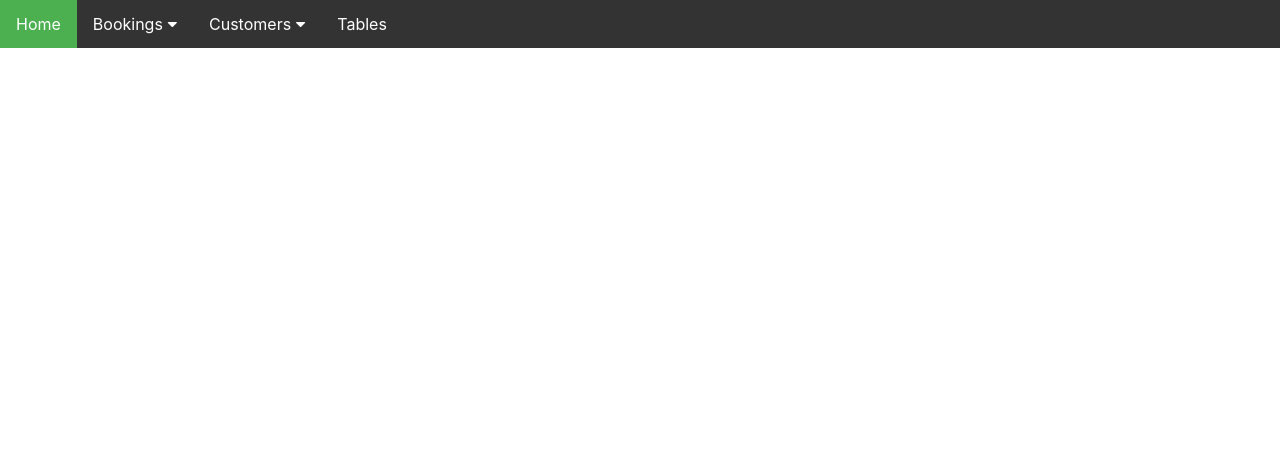
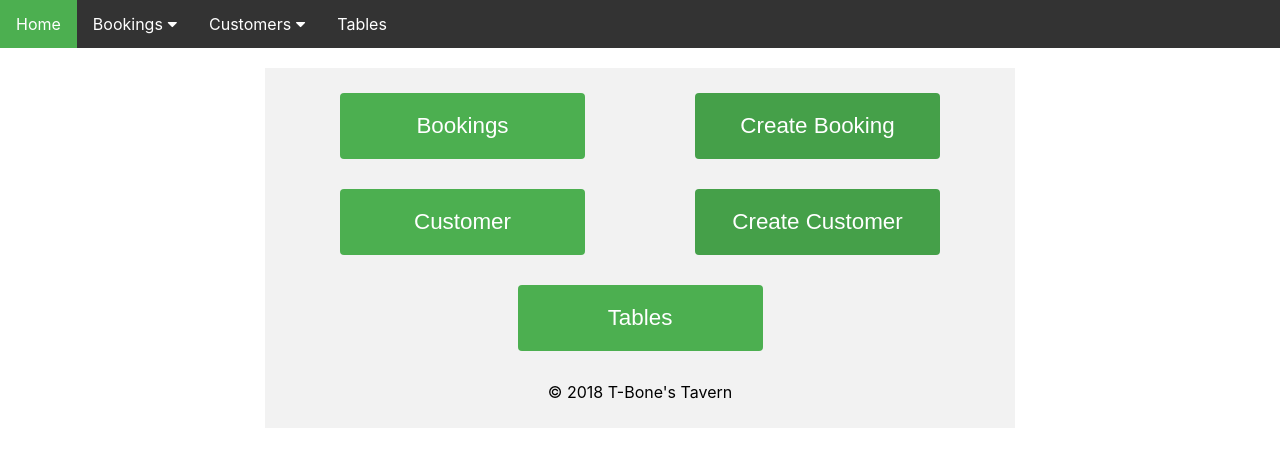
Before and after one commit to YYChen01988/Restaurant_Booking_System_Fullstack, a React (Create React App) app in the folder restaurantfrontend/: page / in a window 1280 px wide. Shown: the top 466 px of the page. Built offline with nearby package versions, Linux system fonts and the light colour scheme.

Commit message:
Adds home page navigation

```diff
--- a/restaurantfrontend/public/css/style.css
+++ b/restaurantfrontend/public/css/style.css
@@ -93,6 +93,111 @@ li a:hover, .dropdown:hover .dropbtn {
   ul.topnav li.right,
   ul.topnav li {float: none;}
 }
+
+/* Home page buttons */
+
+main {
+    background-color: #f2f2f2;
+    padding: 10px 20px;
+    max-width:750px;
+    margin: 20px auto;
+    clear: left;
+}
+
+.home-button {
+  background-size: cover;
+  display: inline-block;
+  border-radius: 4px;
+  background-color: #4CAF50;
+  border: none;
+  color: #ffffff;
+  text-align: center;
+  font-size: 1.4em;
+  padding: 20px;
+  width: 245px;
+  transition: all 0.5s;
+  cursor: pointer;
+  margin: 5px;
+}
+
+.home-button span {
+  cursor: pointer;
+  display: inline-block;
+  position: relative;
+  transition: 0.5s;
+}
+
+.home-button span:after {
+  content: '\00bb';
+  position: absolute;
+  opacity: 0;
+  top: 0;
+  right: -20px;
+  transition: 0.5s;
+}
+
+.home-button:hover span {
+  padding-right: 25px;
+}
+
+.home-button:hover span:after {
+  opacity: 1;
+  right: 0;
+}
+
+.home-button2 {
+  background-size: cover;
+  display: inline-block;
+  border-radius: 4px;
+  background-color: #45a049;
+  border: none;
+  color: #ffffff;
+  text-align: center;
+  font-size: 1.4em;
+  padding: 20px;
+  width: 245px;
+  transition: all 0.5s;
+  cursor: pointer;
+  margin: 5px;
+}
+
+.home-button2 span {
+  cursor: pointer;
+  display: inline-block;
+  position: relative;
+  transition: 0.5s;
+}
+
+.home-button2 span:after {
+  content: '\00bb';
+  position: absolute;
+  opacity: 0;
+  top: 0;
+  right: -20px;
+  transition: 0.5s;
+}
+
+.home-button2:hover span {
+  padding-right: 25px;
+}
+
+.home-button2:hover span:after {
+  opacity: 1;
+  right: 0;
+}
+
+/* Flex box */
+
+.grid-row {
+  display: flex;
+}
+
+.cell {
+  flex: 1;
+  padding: 10px;
+  text-align: center;
+}
+
 
 /* CUSTOMERS, BOOKINGS, TABLES */
 
@@ -195,6 +300,11 @@ input:focus::-webkit-input-placeholder {
   width: 70%;
 }
 
+.p-booking {
+  font-size: 20px;
+  font-weight: bold;
+}
+
 /* Date Picker*/
 
 .datepicker {
--- a/restaurantfrontend/src/App.js
+++ b/restaurantfrontend/src/App.js
@@ -1,6 +1,7 @@
 import React, {Component} from 'react';
 import {BrowserRouter as Router, Route, Switch} from "react-router-dom";
 import NavBar from './NavBar.js';
+import HomeContainer from './containers/HomeContainer';
 import CustomerContainer from './containers/customers/CustomerContainer';
 import CustomerFormContainer from './containers/customers/CustomerFormContainer';
 import EditCustomerFormContainer from './containers/customers/EditCustomerFormContainer';
@@ -18,7 +19,10 @@ class App extends Component {
           <NavBar/>
           <Switch>
 
-            {/* CUSTOMERS */}
+            {/* Home */}
+            <Route exact path = "/" component = {HomeContainer} />
+
+            {/* Customers */}
             <Route exact path="/customers" render={() => {
               const url = "/customers";
               return <CustomerContainer url={url}/>
@@ -33,7 +37,7 @@ class App extends Component {
               return <EditCustomerFormContainer url={url}/>
             }}/>
 
-            {/* BOOKINGS */}
+            {/* Bookings */}
             <Route exact path="/bookings/new" component={BookingFormContainer}/>
             <Route exact path="/bookings" component={BookingContainer}/>
             <Route exact path="/bookings/:id" render={(props) => {
@@ -45,7 +49,7 @@ class App extends Component {
               return <EditBookingFormContainer url={url}/>
             }}/>
 
-            {/* TABLES */}
+            {/* Tables */}
             <Route exact path="/tables" render={() => {
               const url = "/tables";
               return <TableContainer url={url}/>
--- /dev/null
+++ b/restaurantfrontend/src/containers/HomeContainer.js
@@ -0,0 +1,48 @@
+import React from 'react';
+
+const HomeContainer = (props) => {
+  return (
+    <React.Fragment>
+      <main>
+        <div className="grid">
+
+          <div className="grid-row">
+            <div className="cell">
+
+              <button className="home-button"><span><a href="/bookings">Bookings</a></span></button>
+            </div>
+            <div className="cell">
+              <button className="home-button2"><span><a href="/bookings/new">Create Booking</a></span></button>
+            </div>
+          </div>
+
+          <div className="grid-row">
+            <div className="cell">
+              <button className="home-button"><span><a href="/customers">Customer</a></span></button>
+            </div>
+            <div className="cell">
+              <button className="home-button2"><span><a href="/customers/new">Create Customer</a></span></button>
+            </div>
+          </div>
+
+          <div className="grid-row">
+            <div className="cell">
+              <button class="home-button"><span><a href="/tables">Tables</a></span></button>
+            </div>
+          </div>
+
+        </div>
+        <footer>
+          <center>
+            <p>© 2018 T-Bone's Tavern</p>
+          </center>
+        </footer>
+      </main>
+
+    </React.Fragment>
+  );
+}
+
+// style="vertical-align:middle"
+
+export default HomeContainer;
--- a/restaurantfrontend/src/containers/bookings/EditBookingFormContainer.js
+++ b/restaurantfrontend/src/containers/bookings/EditBookingFormContainer.js
@@ -16,7 +16,6 @@ class EditBookingFormContainer extends Component {
   }
 
   handleDate(date){
-    var requestedStartTime = date
     var requestedEndTime = new moment(date);
     requestedEndTime.add(2, 'hours')
     this.setState({startDate: date})
@@ -66,7 +65,7 @@ class EditBookingFormContainer extends Component {
       <React.Fragment>
         <h1>Edit Booking</h1>
         <div className="form-container">
-          <p>Original booking: {moment(this.state.bookings.startTime).format('DD-MM-YY HH:mm')}</p>
+          <p className="p-booking">Original booking: {moment(this.state.bookings.startTime).format('DD-MM-YY HH:mm')}</p>
           <form onSubmit={this.handleSubmit}>
             <p>Booking Customer: {this.state.bookings.customer.name} </p>
             <p>Table Number: {this.state.bookings.table.tableNumber}</p>
```
